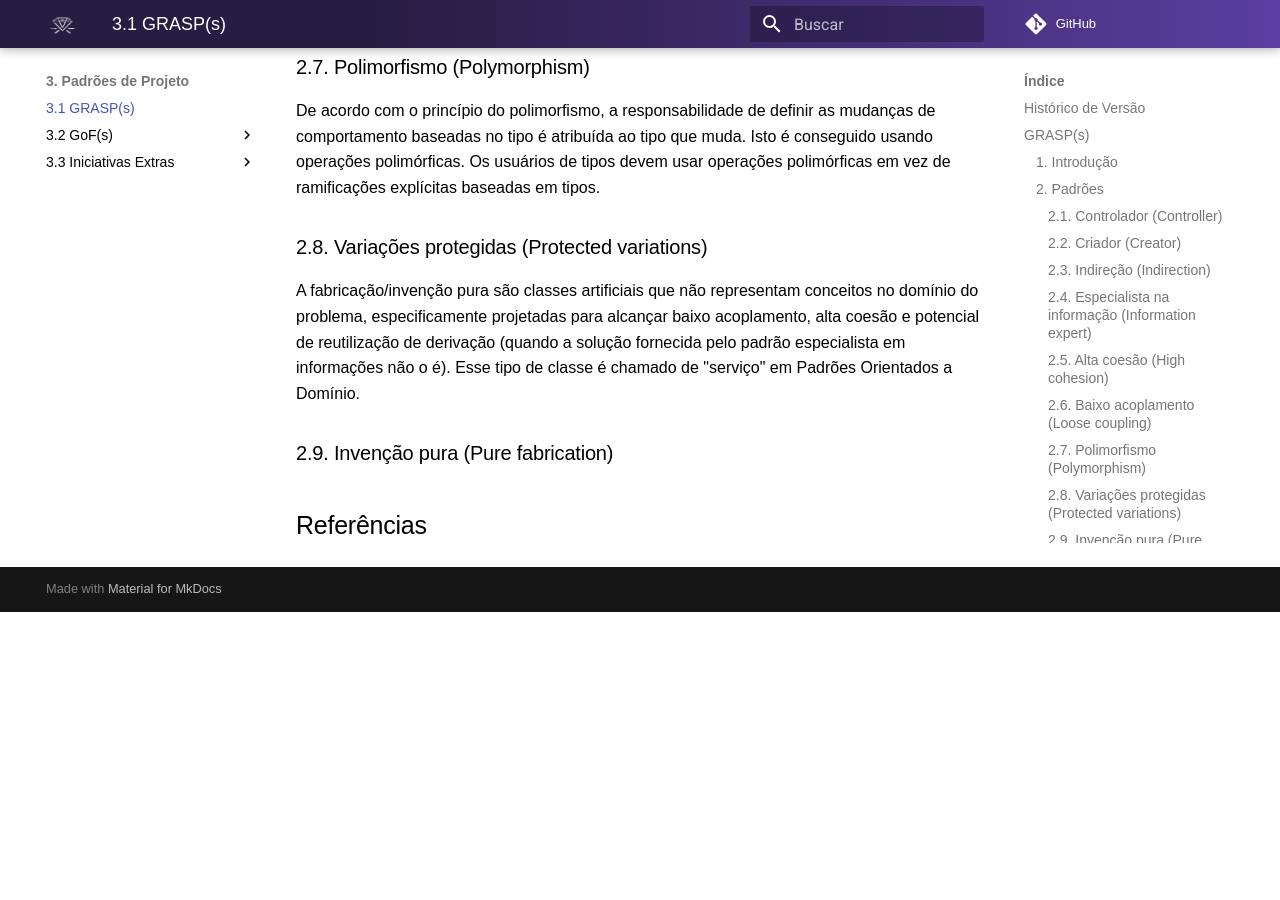
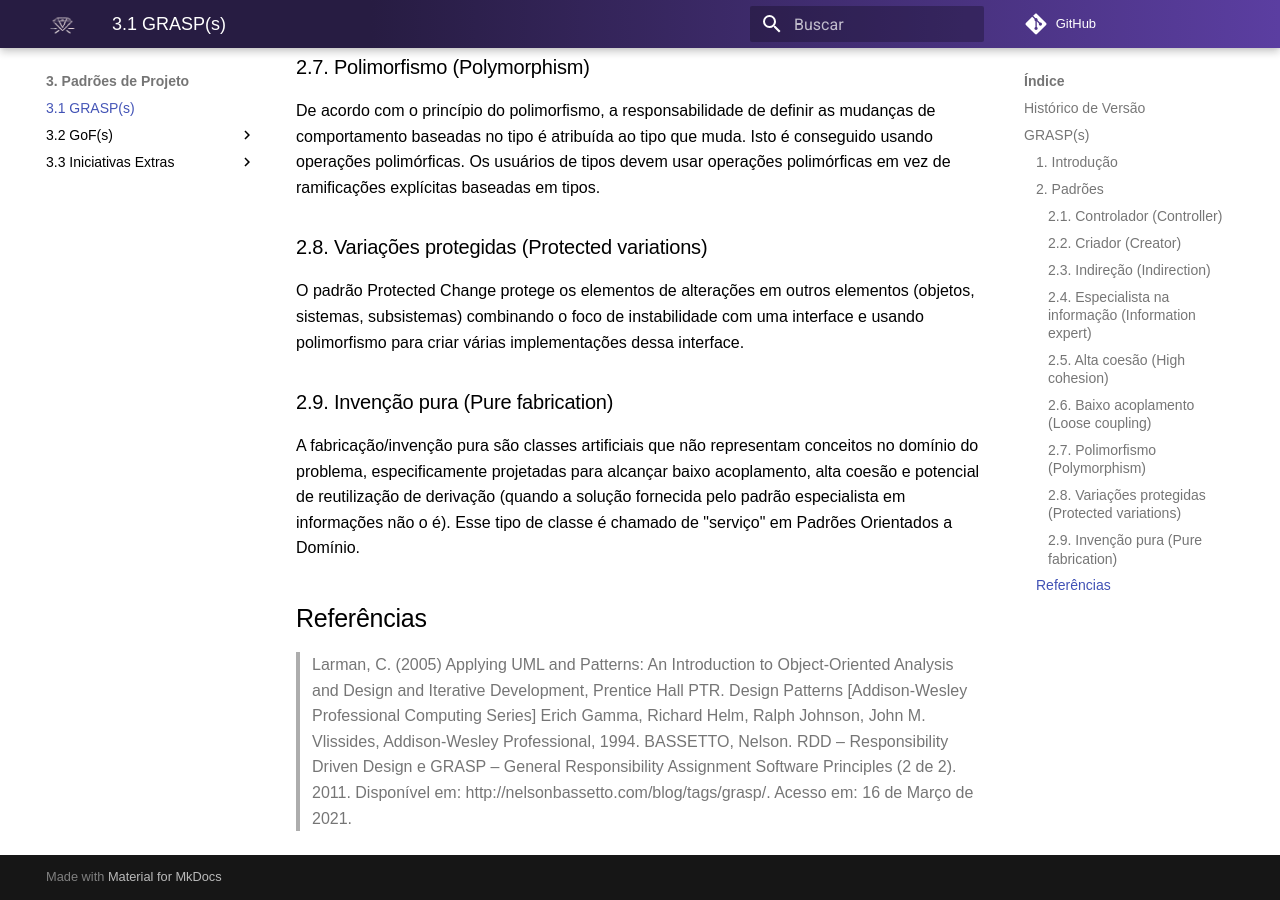
Before and after one commit to UnBArqDsw2021-2/2021.2_G7_-AluguelKitsFesta, an MkDocs documentation site: the page built from docs/padrao/grasp.md, in a window 1280 px wide and 900 px high, scrolled down 2771 px. Built offline with MkDocs 1.6.1 and Material for MkDocs 9.7.7, drawn with Linux system fonts in a browser that asks for light colours; comment, search, counter and statistics services are not loaded; before the commit the page ends 3383 px from its top, so only the background shows below that.

Commit message:
update grasp.md

```diff
--- a/docs/padrao/grasp.md
+++ b/docs/padrao/grasp.md
@@ -72,9 +72,12 @@ De acordo com o princípio do polimorfismo, a responsabilidade de definir as mud
 
 ### 2.8. Variações protegidas (Protected variations)
 
+O padrão Protected Change protege os elementos de alterações em outros elementos (objetos, sistemas, subsistemas) combinando o foco de instabilidade com uma interface e usando polimorfismo para criar várias implementações dessa interface.
+### 2.9. Invenção pura (Pure fabrication)
+
 A fabricação/invenção pura são classes artificiais que não representam conceitos no domínio do problema, especificamente projetadas para alcançar baixo acoplamento, alta coesão e potencial de reutilização de derivação (quando a solução fornecida pelo padrão especialista em informações não o é). Esse tipo de classe é chamado de "serviço" em Padrões Orientados a Domínio.
-
-### 2.9. Invenção pura (Pure fabrication)
 ## Referências
 
->
+> Larman, C. (2005) Applying UML and Patterns: An Introduction to Object-Oriented Analysis and Design and Iterative Development, Prentice Hall PTR.
+> Design Patterns [Addison-Wesley Professional Computing Series] Erich Gamma, Richard Helm, Ralph Johnson, John M. Vlissides, Addison-Wesley Professional, 1994.
+> BASSETTO, Nelson. RDD – Responsibility Driven Design e GRASP – General Responsibility Assignment Software Principles (2 de 2). 2011. Disponível em: http://nelsonbassetto.com/blog/tags/grasp/. Acesso em: 16 de Março de 2021.
```
